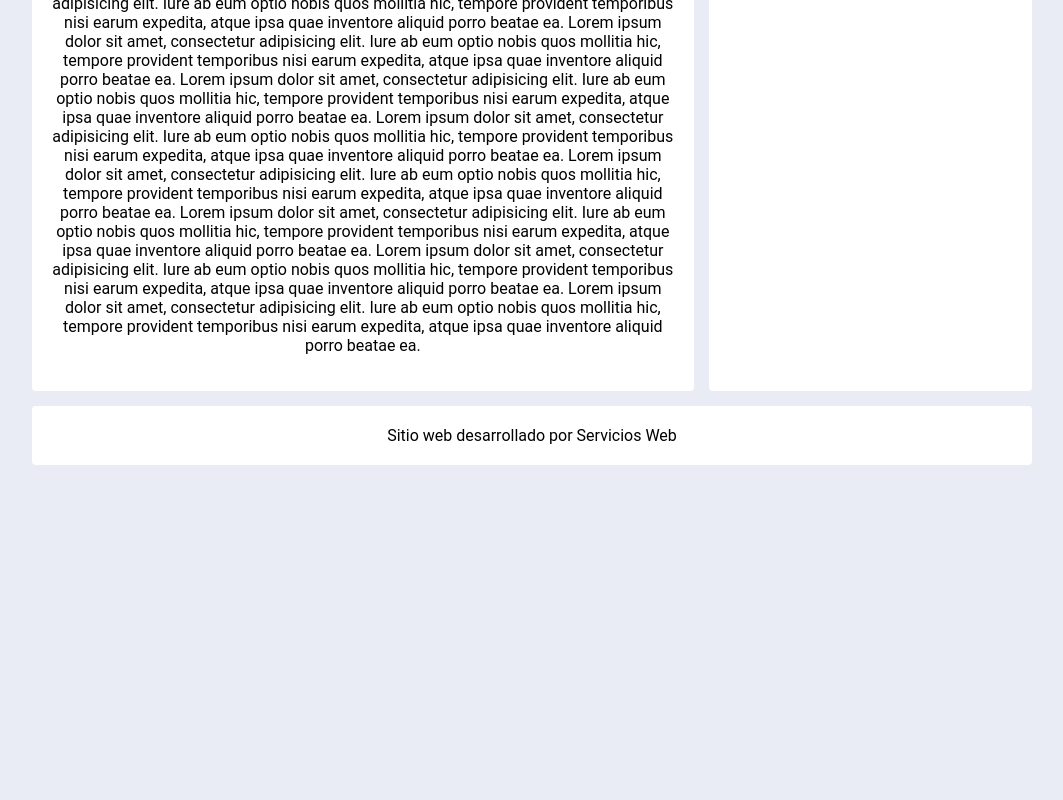
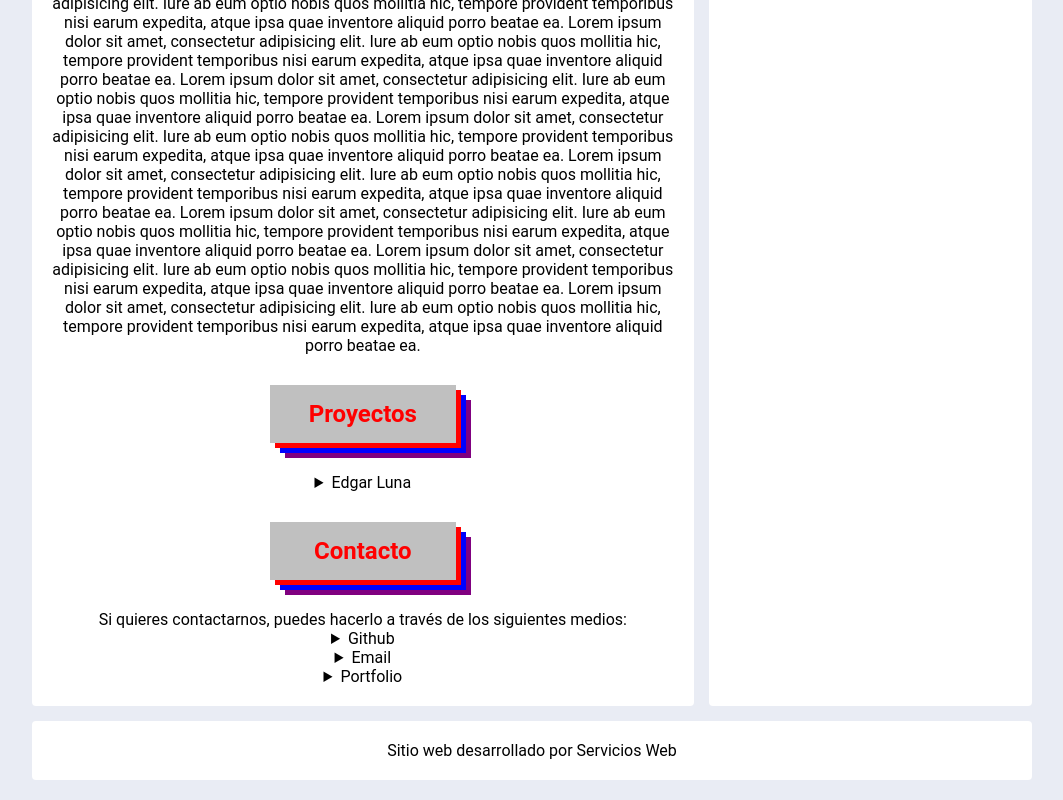
Before and after one commit to ScorpionCallejas/Servicios-Web, a plain HTML site: page index.html in a window 1280 px wide. Shown: the part 749-1549 px from the top of the page, without its empty margins (108-1171 px from the left). Before the commit the page ends 1234 px from the top, so only its background shows below. Drawn offline with Linux system fonts and the light colour scheme.

Commit message:
Update WebSite and fixed some bugs

```diff
--- /dev/null
+++ b/assets/scripts/script.js
@@ -0,0 +1,53 @@
+const developersData = [
+  {
+    name: "Edgar Luna",
+    description: "texto de relleno",
+    projectImg: "assets/images/cq.webp",
+    altImg: "Proyecto de Edgar Luna",
+    projectDescription: "texto de relleno",
+    contact: {
+      github: "https://github.com/3dgar-xd",
+      email: "mailto:ejlc2001@gmail.com",
+      portfolio: "https://3dgar-xd.github.io/Portafolio/",
+    },
+  },
+  // aqui se añaden más
+];
+developersData.forEach((dev) => {
+  document.querySelector("#developerProject").innerHTML += `
+  <details>
+  <!-- lista de desarrolladores -->
+    <summary>${dev.name}</summary>
+    <p>
+  <!-- descripcion de desarrolladores -->
+      ${dev.description}
+    </p>
+    <figure>
+  <!-- imagen de su mejor/es proyecto/s -->
+        <img src=${dev.projectImg} alt=${dev.altImg}/>
+        <figcaption>
+  <!-- descripcion de su mejor/es proyecto/s -->
+          ${dev.projectDescription}
+        </figcaption>
+    </figure>
+  </details> `;
+
+  document.querySelector("#developerContact").innerHTML += `
+  <details>
+  <!-- lista de contacto -->
+    <summary>Github</summary>
+  <!-- lista de devs -->
+  <a href=${dev.contact.github}>${dev.name}</a>
+  </details>
+
+  <details>
+  <summary>Email</summary>
+  <a href=${dev.contact.email}>${dev.name}</a>
+  </details>
+
+  <details>
+  <summary>Portfolio</summary>
+  <a href=${dev.contact.portafolio}>${dev.name}</a>
+  </details>
+    `;
+});
--- a/index.html
+++ b/index.html
@@ -12,7 +12,7 @@
         <!-- Aqui va el logo -->
         <header class="header">
             <a href="index.html">
-                <img src="/assets/images/Logotipo.png" alt="Imagen de Logotipo" class="logotipo">
+                <img src="assets/images/Logotipo.png" alt="Imagen de Logotipo" class="logotipo">
             </a>
             <!-- Aqui el menu de navegación -->
             <nav class="navigation">
@@ -44,13 +44,37 @@
                     </p>
                 </main>
             </section>
+            <section>
+                <header>
+                    <h2 class="title" id="projects">Proyectos</h2>
+                </header>
+                <main>
+                    <div class="text" id="developerProject">
+                    </div>
+                </main>
+            </section>
+            <section>
+                <header>
+                    <h2 class="title" id="contact">Contacto</h2>
+                </header>
+                <main>
+                    <div>
+                        Si quieres contactarnos, puedes hacerlo a través de los siguientes medios:
+                        <div class="text" id="developerContact">
+                        </div>
+                    </div>
+                </main>
+            </section>
         </main>
         <!-- Información de los participantes del proyecto y formulario de contacto -->
         <aside class="aside">
             <h2 class="subtitle">Desarrolladores:</h2>
+            <div class="badge-base LI-profile-badge" data-locale="es_ES" data-size="medium" data-theme="dark" data-type="VERTICAL" data-vanity="3dgarxd" data-version="v1"></div>
         </aside>
         <!-- Pie de página -->
         <footer class="footer">Sitio web desarrollado por <a href="index.html">Servicios Web</a></footer>
     </div>
+    <script src="assets/scripts/script.js"></script>
+    <script src="https://platform.linkedin.com/badges/js/profile.js" async defer type="text/javascript"></script>
 </body>
 </html>
--- a/style.css
+++ b/style.css
@@ -16,11 +16,19 @@ body{
     color: #000;
     font-family: 'Roboto', sans-serif;
 }
-
+.badge-base{
+    width: 81%;
+    display: block;
+    margin: 0 auto;
+}
 a {
     color: #000;
     text-decoration: none;
 }
+a:hover{
+    text-decoration: dashed;
+}
+
 
 /* CSS grid */
 
```
Also changed, not shown: assets/images/Menu-de-navegación.png, assets/images/cq.webp (added), 1 other file.
